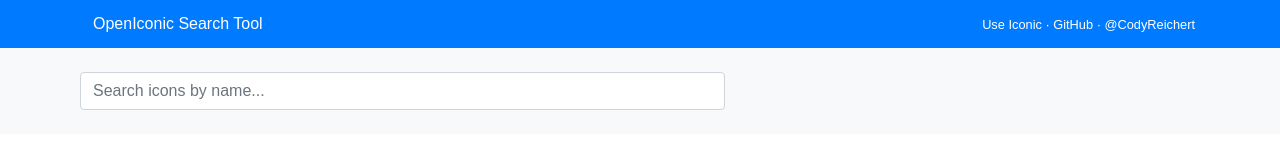
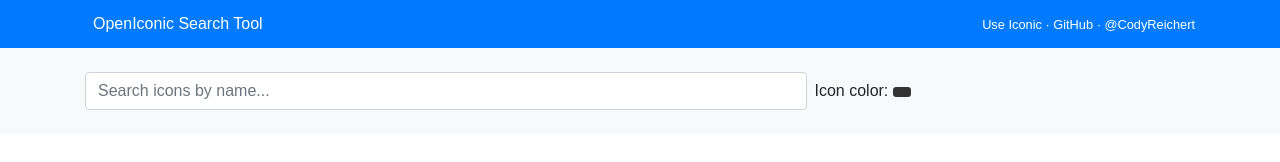
Before and after one commit to CodyReichert/open-iconic-search, a React (Create React App) app: page / in a window 1280 px wide. Shown: the top 162 px of the page. Built offline with nearby package versions, Linux system fonts and the light colour scheme; a web font is replaced by a local one.

Commit message:
Add color picker to set icon color

```diff
--- a/package.json
+++ b/package.json
@@ -8,6 +8,7 @@
     "open-iconic": "1.1.1",
     "popper.js": "^1.14.4",
     "react": "^16.5.2",
+    "react-color": "^2.14.1",
     "react-dom": "^16.5.2",
     "react-scripts": "1.1.5"
   },
--- a/src/App.js
+++ b/src/App.js
@@ -1,6 +1,7 @@
 // @flow
 
 import React, { Component } from "react"
+import { ChromePicker } from "react-color"
 
 type IconContext = {
     src: string,
@@ -9,17 +10,21 @@
 
 type AppState = {
     search: string,
+    color: string,
 }
 
 export default class App extends Component<*, AppState> {
     state = {
         search: "",
+        color: "#333",
     }
 
     handleSearchChange = (e: SyntheticInputEvent<*>) =>
         this.setState({
             search: e.target.value,
         })
+
+    handleColorChange = (color: string) => this.setState({ color })
 
     handleClearSearch = () => this.setState({ search: "" })
 
@@ -78,8 +83,9 @@
                     <div className="bg-light">
                         <div className="container py-4">
                             <div className="row">
-                                <div className="col-7">
-                                    <div className="form-row">
+                                <div className="col-12">
+                                    <div
+                                        style={{ display: "inline-block", width: "65%" }}>
                                         <input
                                             name="iconName"
                                             type="text"
@@ -87,6 +93,14 @@
                                             onChange={this.handleSearchChange}
                                             className="form-control"
                                             placeholder="Search icons by name..."
+                                        />
+                                    </div>
+                                    <div
+                                        style={{ display: "inline-block", width: "15%" }}
+                                        className="ml-2">
+                                        <IconColorPicker
+                                            color={this.state.color}
+                                            handleColorChange={this.handleColorChange}
                                         />
                                     </div>
                                 </div>
@@ -118,7 +132,7 @@
                             ) : null}
                         </div>
                         {icons.map(icon => (
-                            <Icon key={icon.src} icon={icon} />
+                            <Icon key={icon.src} icon={icon} color={this.state.color} />
                         ))}
                     </div>
                 </div>
@@ -127,7 +141,7 @@
     }
 }
 
-class Icon extends React.Component<{ icon: IconContext }, *> {
+class Icon extends React.Component<{ icon: IconContext, color: string }, *> {
     state = { hovering: false }
     toggleHovering = () => this.setState({ hovering: !this.state.hovering })
 
@@ -171,10 +185,9 @@
                     <div className="card-body">
                         <div className="row">
                             <div className="col-sm-3">
-                                <img
-                                    width="15"
-                                    alt={this.props.icon.name}
-                                    src={this.props.icon.src}
+                                <i
+                                    className={`oi oi-${this.props.icon.name}`}
+                                    style={{ color: this.props.color }}
                                 />
                             </div>
                             <div className="col-sm-9">
@@ -186,6 +199,40 @@
                     </div>
                 </div>
             </div>
+        )
+    }
+}
+
+type IconColorPickerProps = {
+    color: string,
+    handleColorChange: string => void,
+}
+
+class IconColorPicker extends React.Component<IconColorPickerProps, *> {
+    state = { editing: false }
+
+    toggleEditing = () => this.setState({ editing: !this.state.editing })
+
+    render() {
+        return (
+            <span>
+                Icon color:{" "}
+                <button
+                    className="btn btn-sm"
+                    onClick={this.toggleEditing}
+                    style={{ color: "white", backgroundColor: this.props.color }}>
+                    <i
+                        className="oi oi-loop-circular"
+                        style={{ verticalAlign: "text-top" }}
+                    />
+                </button>
+                {this.state.editing ? (
+                    <ChromePicker
+                        color={this.props.color}
+                        onChangeComplete={c => this.props.handleColorChange(c.hex)}
+                    />
+                ) : null}
+            </span>
         )
     }
 }
--- a/src/index.css
+++ b/src/index.css
@@ -3,3 +3,7 @@
   padding: 0;
   font-family: sans-serif;
 }
+
+.chrome-picker {
+    position: absolute;
+}
```
Also changed, not shown: 1 other file (tests, documents, lock files or other folders).
